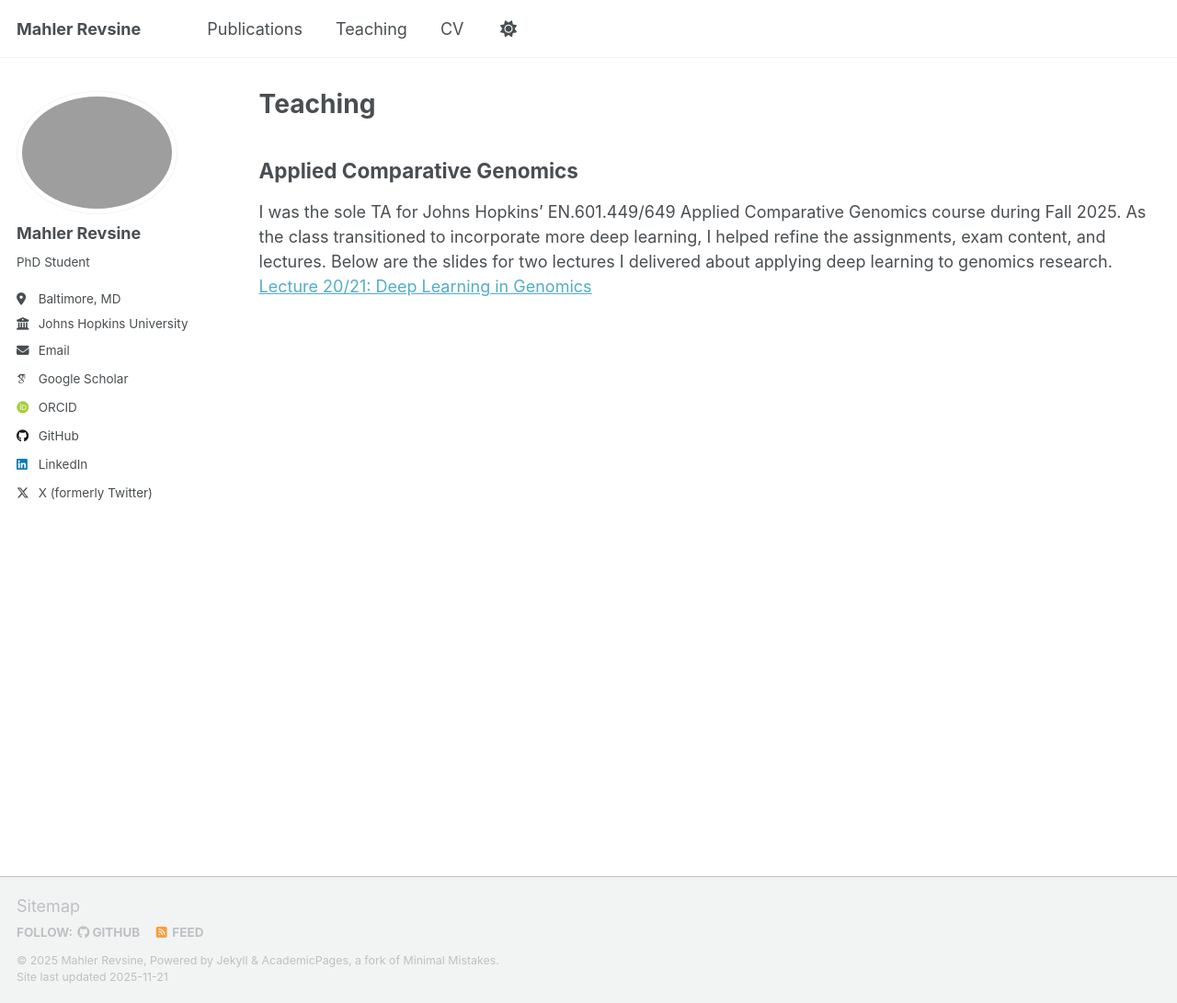
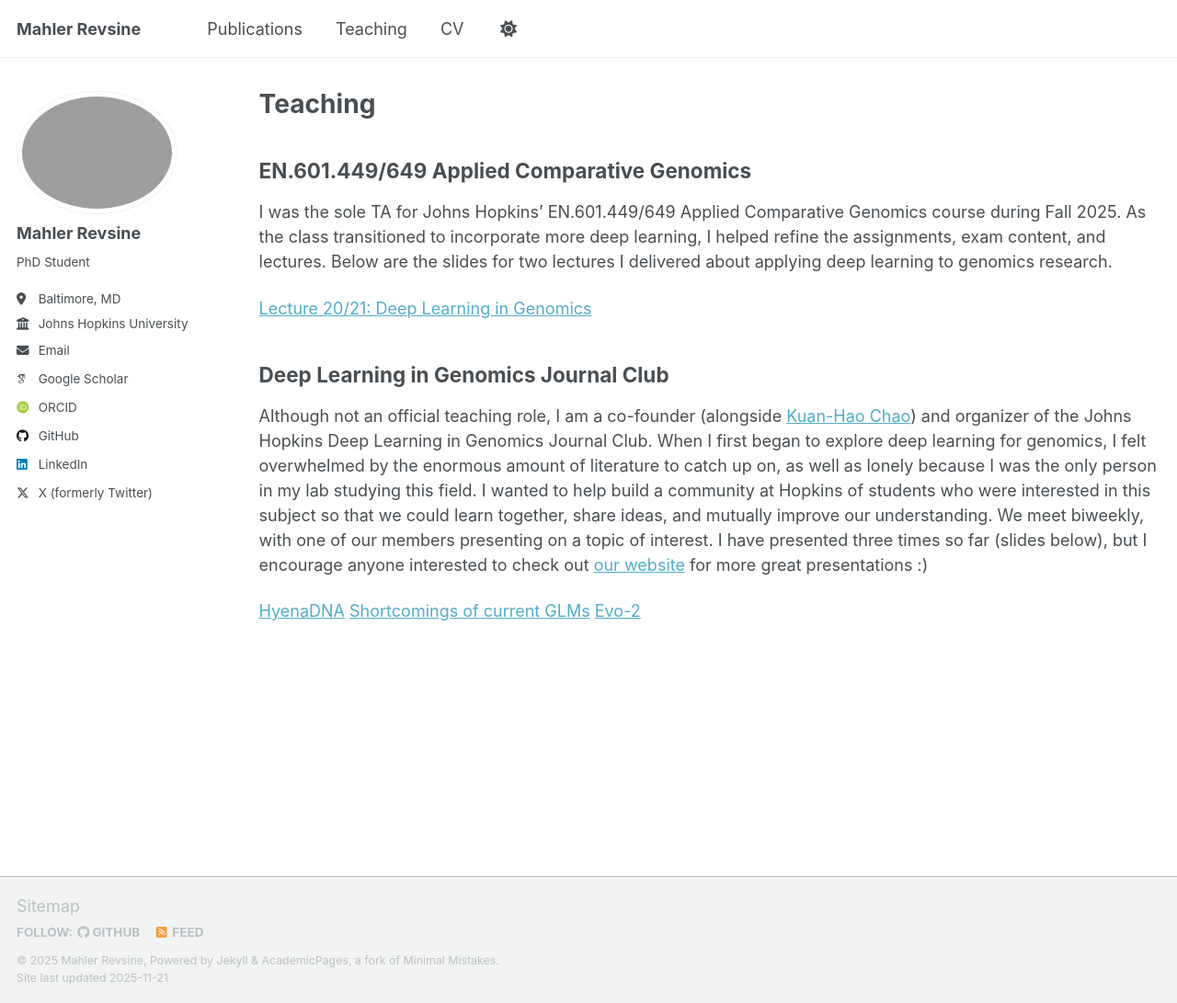
Before and after one commit to mrevsine/mrevsine.github.io, a Jekyll site: the page built from _pages/teaching.md, in a window 1280 px wide and 1091 px high. Shown: the whole window at 92% size. Built offline with Jekyll 4.4.1, drawn with Linux system fonts in a browser that asks for light colours; some web fonts are replaced; a script that is not in the unit is left out.

Commit message:
Update teaching page with new course and journal club info
Added details about teaching roles and journal club activities.

```diff
--- a/_pages/teaching.md
+++ b/_pages/teaching.md
@@ -5,7 +5,16 @@ permalink: /teaching/
 author_profile: true
 ---
 
-## Applied Comparative Genomics
+## EN.601.449/649 Applied Comparative Genomics
 
 I was the sole TA for Johns Hopkins' EN.601.449/649 Applied Comparative Genomics course during Fall 2025. As the class transitioned to incorporate more deep learning, I helped refine the assignments, exam content, and lectures. Below are the slides for two lectures I delivered about applying deep learning to genomics research.
+
 <a href="../files/deep_learning_genomics.pdf" target="_blank">Lecture 20/21: Deep Learning in Genomics</a>
+
+## Deep Learning in Genomics Journal Club
+
+Although not an official teaching role, I am a co-founder (alongside [Kuan-Hao Chao](https://khchao.com/)) and organizer of the Johns Hopkins Deep Learning in Genomics Journal Club. When I first began to explore deep learning for genomics, I felt overwhelmed by the enormous amount of literature to catch up on, as well as lonely because I was the only person in my lab studying this field. I wanted to help build a community at Hopkins of students who were interested in this subject so that we could learn together, share ideas, and mutually improve our understanding. We meet biweekly, with one of our members presenting on a topic of interest. I have presented three times so far (slides below), but I encourage anyone interested to check out [our website](https://jhu-deep-learning-in-genomics.github.io/) for more great presentations :)
+
+<a href="../files/24-11-5_HyenaDNA.pdf.pdf" target="_blank">HyenaDNA</a>
+<a href="../files/25-04-08_LLM_Drawbacks_Mahler_Revsine.pdf" target="_blank">Shortcomings of current GLMs</a>
+<a href="../files/25-10-07_Evo2_Mahler_Revsine.pdf" target="_blank">Evo-2</a>
```
